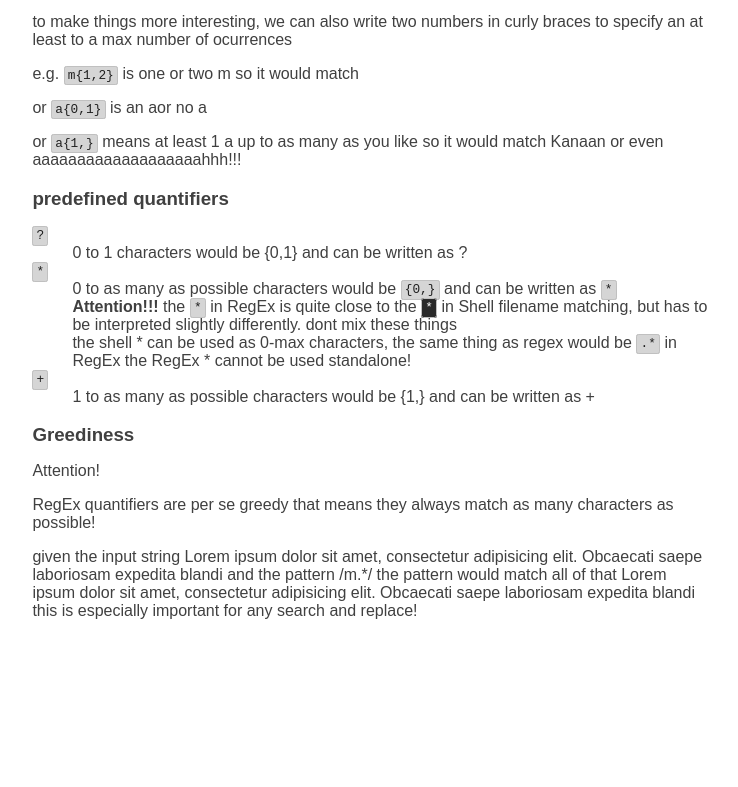
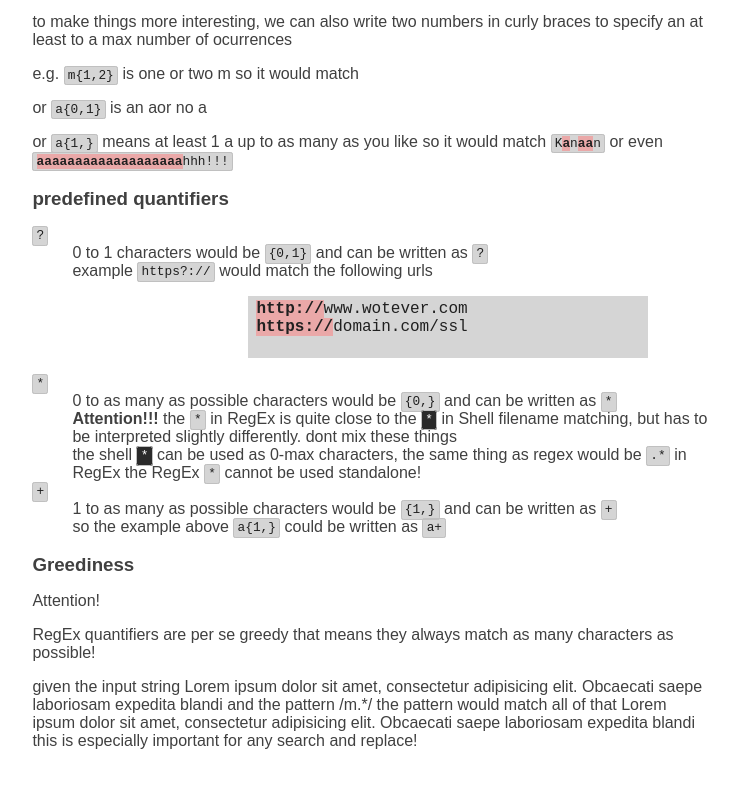
Before and after one commit to dominikschopper/regex-primer, a plain HTML site: page regex.html in a window 1280 px wide. Shown: the part 3267-4054 px from the top of the page, without its empty margins (208-946 px from the left). Before the commit the page ends 3926 px from the top, so only its background shows below. Drawn offline with Linux system fonts and the light colour scheme.

Commit message:
cleared up some formatting in the text, made some parts better readable

```diff
--- a/css/adaptions.css
+++ b/css/adaptions.css
@@ -13,7 +13,7 @@
 			padding: 0 0.15em;
 		}
 		#main a:hover {
-			font-style: normal;
+			font-weight: bold;
 			background-color: darkgreen;
 			color: white;
 		}
--- a/regex.html
+++ b/regex.html
@@ -263,36 +263,45 @@ objectivism and Lacanist obscurity.</pre>
 
 			<p>or <code>a{0,1}</code> is an aor no a</p>
 
-			<p>or <code>a{1,}</code> means at least 1 a up to as many as you like so it would match Kanaan or even aaaaaaaaaaaaaaaaaaahhh!!!</p>
+			<p>or <code>a{1,}</code> means at least 1 a up to as many as you like so it would match <code>K<span class="re-match">a</span>n<span class="re-match">aa</span>n</code> or even <code><span class="re-match">aaaaaaaaaaaaaaaaaaa</span>hhh!!!</code></p>
 
 			<h3>predefined quantifiers</h3>
 
 			<dl>
 				<dt><code>?</code></dt>
-				<dd>0 to 1 characters would be {0,1} and can be written as ?</dd>
+				<dd>
+					0 to 1 characters would be <code>{0,1}</code> and can be written as <code>?</code><br />
+					example <code>https?://</code> would match the following urls
+					<pre class="regex-input"><span class="re-match">http://</span>www.wotever.com
+<span class="re-match">https://</span>domain.com/ssl
+					</pre>
+				</dd>
 
 				<dt><code>*</code></dt>
 				<dd>0 to as many as possible characters would be <code>{0,}</code> and can be written as <code>*</code><br/>
 				<strong>Attention!!!</strong> the <code>*</code> in RegEx is quite close to the <code class="shell-pattern">*</code> in Shell filename matching, but has to be interpreted slightly differently. dont mix
 					these things<br/>
-					the shell * can be used as 0-max characters, the same thing as regex would be <code>.*</code> in RegEx
-						the RegEx * cannot be used standalone!
+					the shell <code class="shell-pattern">*</code> can be used as 0-max characters, the same thing as regex would be <code>.*</code> in RegEx
+						the RegEx <code>*</code> cannot be used standalone!
 				</dd>
 
 				<dt><code>+</code></dt>
-				<dd>1 to as many as possible characters would be {1,} and can be written as +</dd>
+				<dd>
+					1 to as many as possible characters would be <code>{1,}</code> and can be written as <code>+</code><br />
+					so the example above <code>a{1,}</code> could be written as <code>a+</code>
+				</dd>
 			</dl>
 
 			<h3>Greediness</h3>
 
-			<p>Attention!
-			<p>RegEx quantifiers are per se greedy that means they always match as many characters as possible!
+			<p>Attention!</p>
+			<p>RegEx quantifiers are per se greedy that means they always match as many characters as possible!</p>
 
 			<p>given the input string
 Lorem ipsum dolor sit amet, consectetur adipisicing elit. Obcaecati saepe laboriosam expedita blandi
 and the pattern /m.*/ the pattern would match all of that
 Lorem ipsum dolor sit amet, consectetur adipisicing elit. Obcaecati saepe laboriosam expedita blandi
-this is especially important for any search and replace!
+this is especially important for any search and replace!</p>
 
 
 
```
